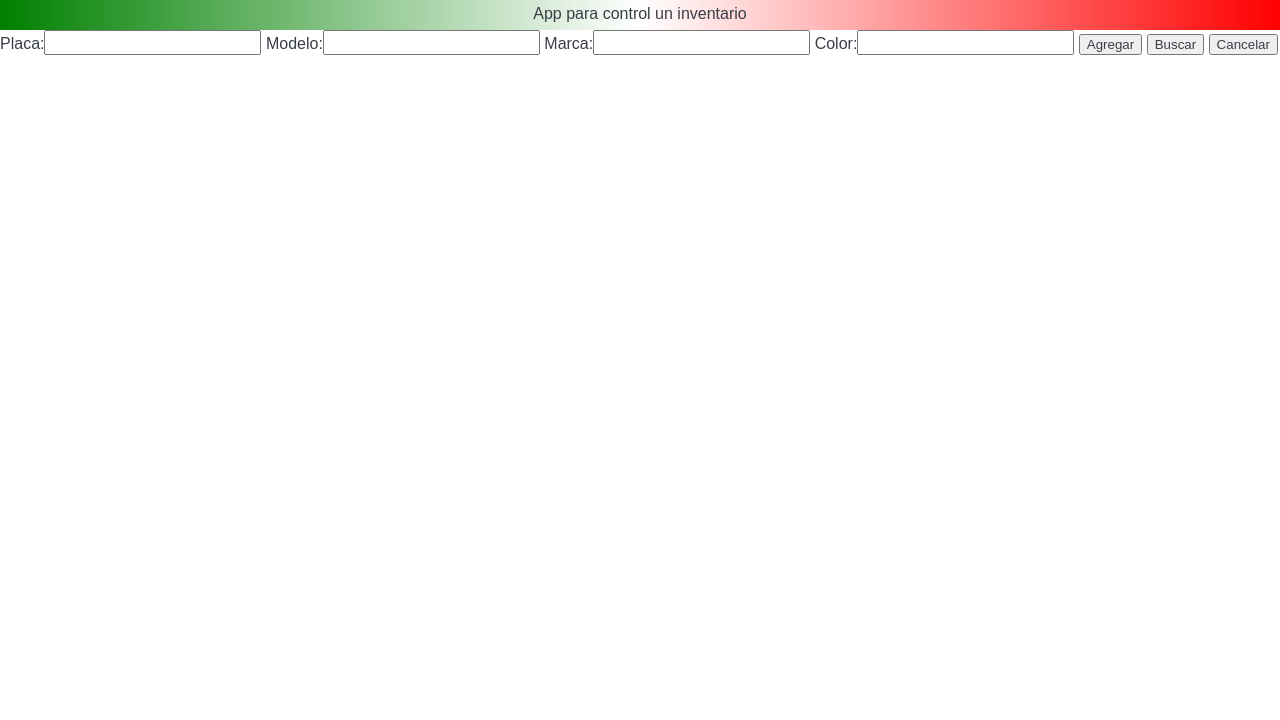
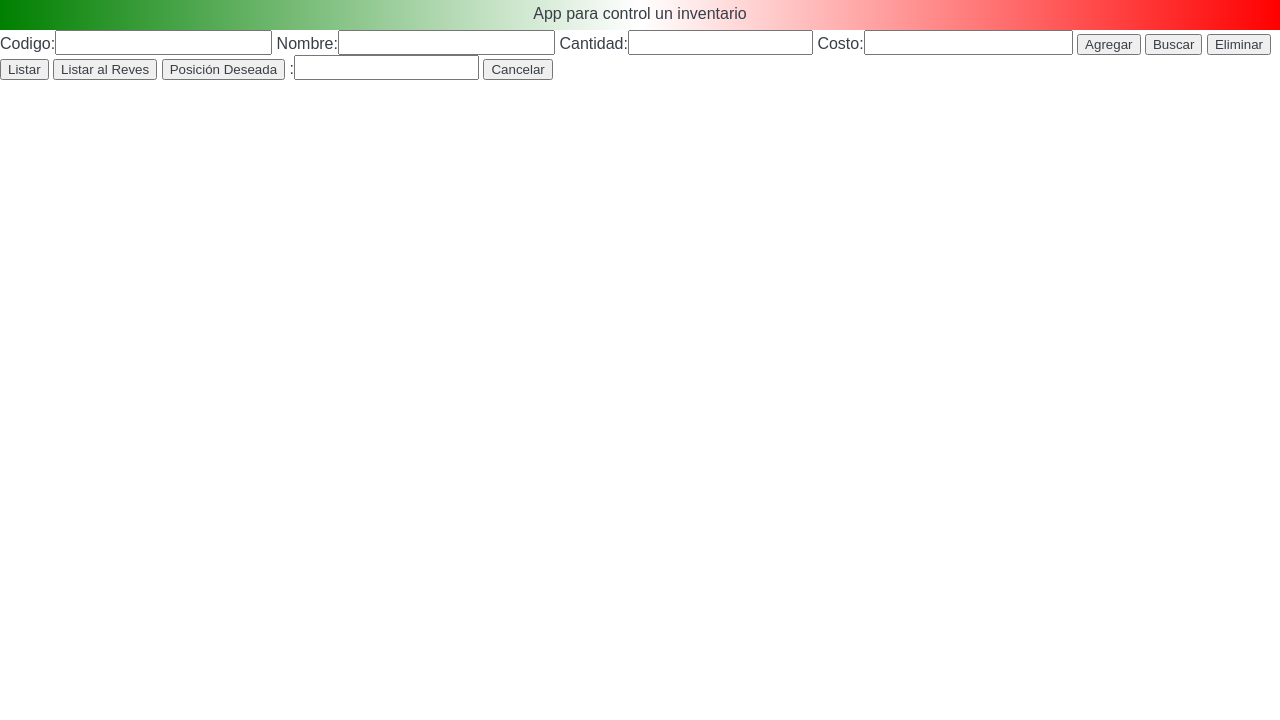
Before and after one commit to LexAguirre/Ejercicio-5_Crear-App-para-control-un-inventario, a plain HTML site: page index.html in a window 1280 px wide. Shown: the part 80-800 px from the top of the page. Drawn offline with Linux system fonts and the light colour scheme.

Commit message:
Implemented Product

```diff
--- a/index.html
+++ b/index.html
@@ -18,21 +18,27 @@
 
   <div id='app'>
     <form>
-      <label for="txtPlaca">
-        Placa:<input type='text' id='txtPlaca' size=24>
+      <label for="txtCode">
+        Codigo:<input type='text' id='txtCode' size=24>
       </label>
-      <label for="txtModelo">
-        Modelo:<input type='text' id='txtModelo' size=24>
+      <label for="txtName">
+        Nombre:<input type='text' id='txtName' size=24>
       </label>
-      <label for="txtMarca">
-        Marca:<input type='text' id='txtMarca' size=24>
+      <label for="txtQuantity">
+        Cantidad:<input type='number' id='txtQuantity' size=24>
       </label>
-      <label for="txtColor">
-        Color:<input type='text' id='txtColor' size=24>
+      <label for="txtCost">
+        Costo:<input type='text' id='txtCost' size=23.5>
       </label>
       <button type='button' id='btnAdd'>Agregar</button>
       <button type='button' id='btnSearch'>Buscar</button>
+      <button type='button' id='btnDelete'>Eliminar</button>
+      <button type='button' id='btnList'>Listar</button>
+      <button type='button' id='btnListReverse'>Listar al Reves</button>
+      <button type='button' id='btnPosition'>Posición Deseada</button>
+      :<input type='number' id='txtPosition'>
       <button type='reset'>Cancelar</button>
+
     </form>
     <div id='detalles'></div>
     <script type="module" src="main.js"></script>
```
Also changed, not shown: producto.js (added).
